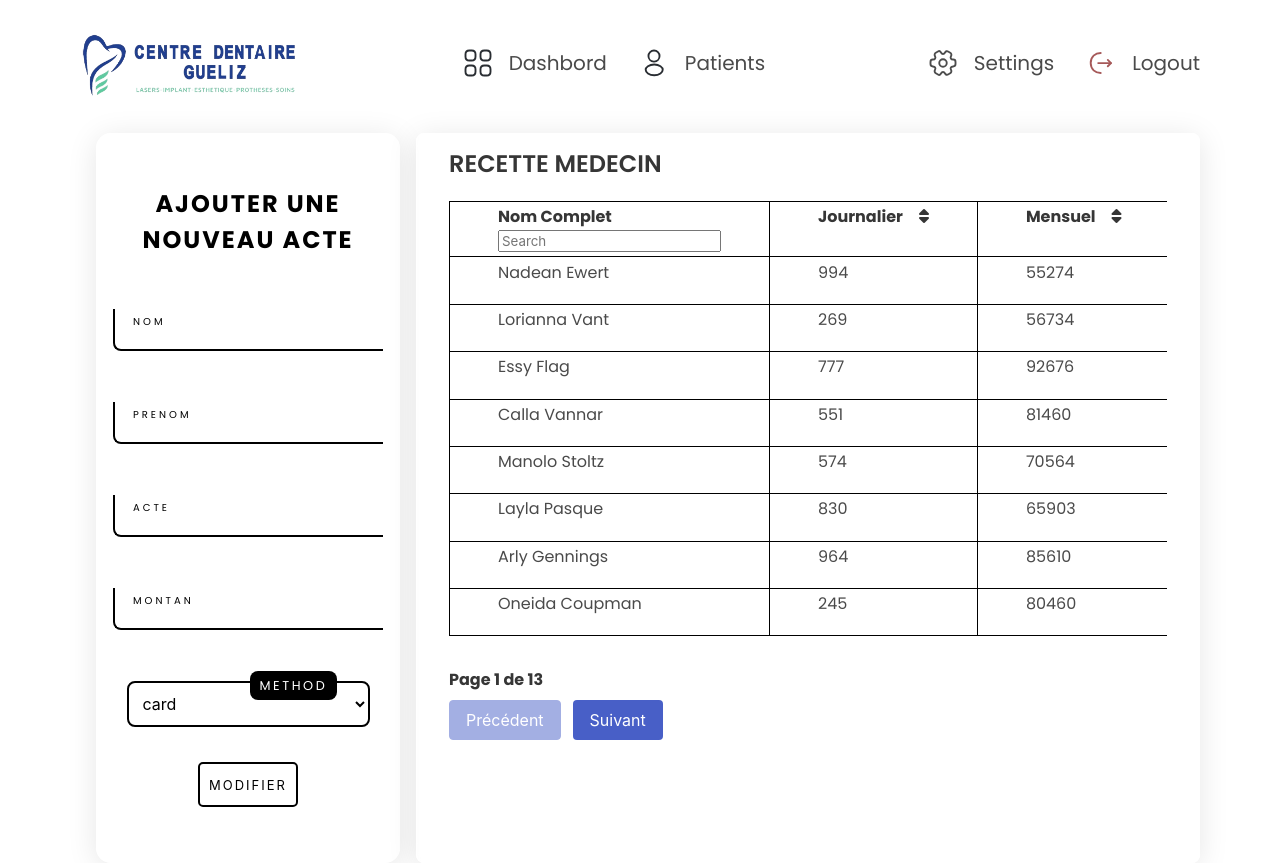
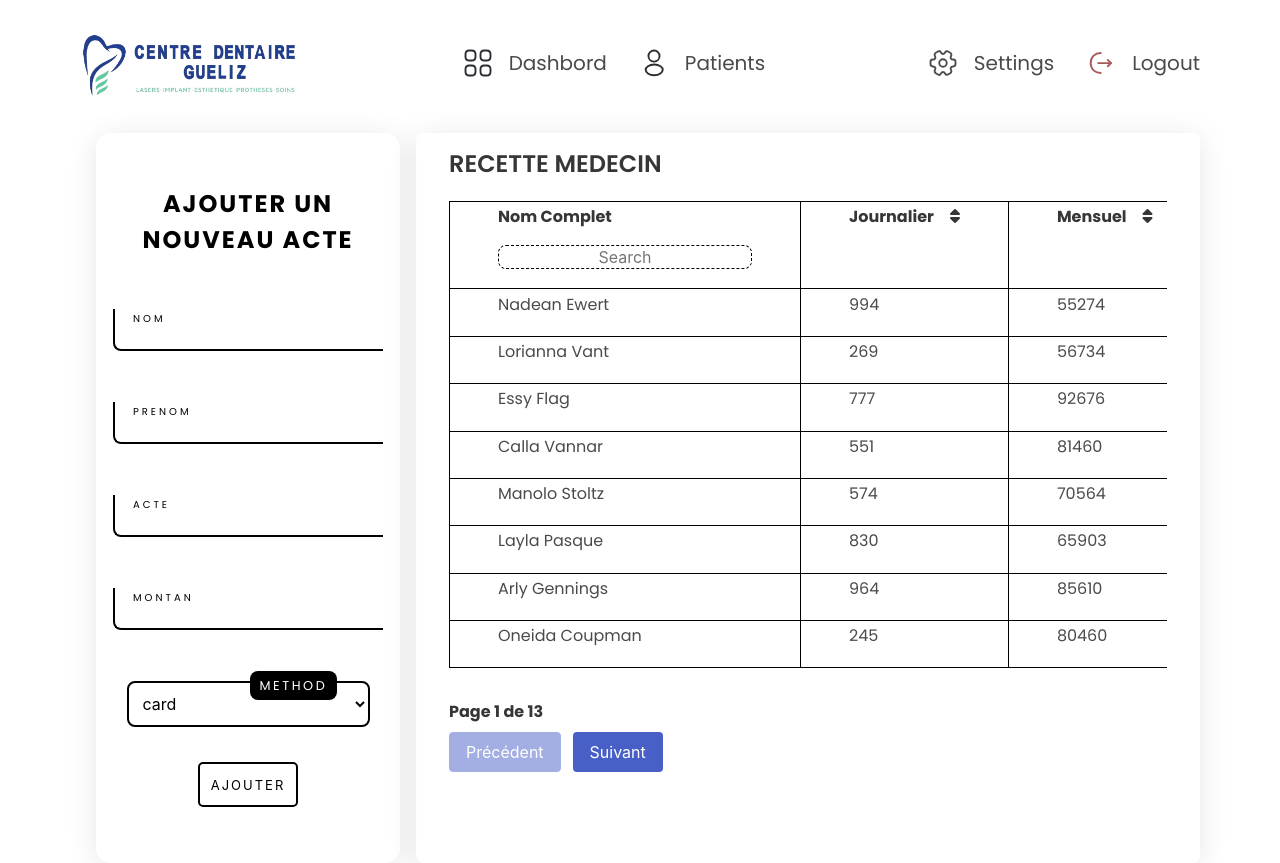
Before and after one commit to DevHolako/CDG, a React (Vite) app: page / in a window 1280 px wide. Both pictures are taken after a click on the button "login". Built offline with nearby package versions, Linux system fonts and the light colour scheme.

Commit message:
custom PatientCard

```diff
--- a/package.json
+++ b/package.json
@@ -9,16 +9,11 @@
     "preview": "vite preview"
   },
   "dependencies": {
-    "@emotion/react": "^11.10.6",
-    "@emotion/styled": "^11.10.6",
-    "@mui/icons-material": "^5.11.11",
-    "@mui/material": "^5.11.13",
     "bulma": "^0.9.4",
     "jotai": "^2.0.3",
     "material-react-table": "^1.8.5",
     "react": "^18.2.0",
     "react-dom": "^18.2.0",
-    "react-highlight-words": "^0.20.0",
     "react-router-dom": "^6.8.2",
     "react-table": "^7.8.0"
   },
--- a/src/Routes/Route.jsx
+++ b/src/Routes/Route.jsx
@@ -3,6 +3,7 @@ import Settings from "../components/Settings";
 import Layout from "../layout/Layout";
 import Login from "../pages/Login/Login";
 import Dashbord from "../pages/Receptionist/Dashbord";
+import Modifier, { GetPatient } from "../pages/Receptionist/Modifier";
 import Patients from "../pages/Receptionist/Patients";
 
 export const router = createBrowserRouter([
@@ -26,6 +27,11 @@ export const router = createBrowserRouter([
         path: "setting",
         element: <Settings />,
       },
+      {
+        path: "edit/:id",
+        element: <Modifier />,
+        loader: GetPatient,
+      },
     ],
   },
 ]);
--- a/src/components/CustomTable.jsx
+++ b/src/components/CustomTable.jsx
@@ -4,6 +4,7 @@ import { Link } from "react-router-dom";
 import "../styles/tables.css";
 
 import { useTable, useSortBy, useFilters, usePagination } from "react-table";
+
 import { ColFilter } from "./InputFilter";
 
 function CustomTable({
@@ -48,14 +49,11 @@ function CustomTable({
     <div className="medecin-table">
       <table className="is-table" {...getTableProps()}>
         <thead className="tbl-header">
-          {headerGroups.map((headerGroup, index) => (
-            <tr key={index} {...headerGroup.getHeaderGroupProps()}>
-              {headerGroup.headers.map((column, index) => (
+          {headerGroups.map((headerGroup) => (
+            <tr {...headerGroup.getHeaderGroupProps()}>
+              {headerGroup.headers.map((column) => (
                 <>
-                  <th
-                    key={index}
-                    {...column.getHeaderProps(column.getSortByToggleProps())}
-                  >
+                  <th {...column.getHeaderProps(column.getSortByToggleProps())}>
                     <div className="tab-name">
                       {column.render("Header")}
                       <span>
@@ -72,12 +70,12 @@ function CustomTable({
               ))}
               {isPatient && (
                 <>
-                  <th colSpan="1" role="columnheader">
+                  <th colSpan={1} role="columnheader">
                     <div className="tab-headers">
                       <div className="label tab-name"> Consultation</div>
                     </div>
                   </th>
-                  <th colSpan="1" role="columnheader">
+                  <th colSpan={1} role="columnheader">
                     <div className="tab-headers">
                       <div className="label tab-name"> Suppression</div>
                     </div>
@@ -85,7 +83,7 @@ function CustomTable({
                 </>
               )}
               {isMedecin && (
-                <th colSpan="1" role="columnheader">
+                <th colSpan={1} role="columnheader">
                   <div className="tab-headers">
                     <div className="label tab-name">Détail</div>
                   </div>
@@ -100,11 +98,9 @@ function CustomTable({
             const id = row.values.id;
             return (
               <tr {...row.getRowProps()}>
-                {row.cells.map((cell, index) => {
+                {row.cells.map((cell) => {
                   return (
-                    <td key={index} {...cell.getCellProps()}>
-                      {cell.render("Cell")}
-                    </td>
+                    <td {...cell.getCellProps()}>{cell.render("Cell")}</td>
                   );
                 })}
                 {isMedecin && (
@@ -122,7 +118,7 @@ function CustomTable({
                     <td>
                       <Link
                         className="button is-info"
-                        to={`/receptionist/edit/${id}`}
+                        to={`/réceptionniste/edit/${id}`}
                       >
                         modifier
                       </Link>
--- a/src/components/InputFilter.jsx
+++ b/src/components/InputFilter.jsx
@@ -4,6 +4,7 @@ export function ColFilter({ column }) {
   const { filterValue, setFilter } = column;
   return (
     <input
+      className="inputFilter"
       type="text"
       value={filterValue || ""}
       placeholder="Search"
--- a/src/components/PatientCard.jsx
+++ /dev/null
@@ -1,61 +0,0 @@
-import React, { useEffect, useState } from "react";
-
-function PatientCard({ method, target }) {
-  const [patient, setPatient] = useState({
-    id: "",
-    nom: "",
-    prenom: "",
-    acte: "",
-    montant: "",
-  });
-  useEffect(() => {
-    if (target) {
-      setPatient(target);
-    }
-  }, [target]);
-  return (
-    <>
-      <div class="container">
-        <div class="custom_card shadow">
-          <h2 class="card_title">
-            {method == "ajouter" ? "Ajouter une nouveau acte" : ""}
-          </h2>
-
-          <div class="inputBox">
-            <input type="text" required="required" />
-            <span class="user">Nom</span>
-          </div>
-          <div class="inputBox">
-            <input type="text" required="required" />
-            <span class="user">Prenom</span>
-          </div>
-
-          <div class="inputBox">
-            <input type="text" required="required" />
-            <span>Acte</span>
-          </div>
-
-          <div class="inputBox">
-            <input type="text" required="required" />
-            <span>Montan</span>
-          </div>
-
-          <div class="inputBox">
-            <select>
-              <optgroup label="Method">
-                <option value="">card</option>
-                <option value="">chéque</option>
-                <option value="">espace</option>
-              </optgroup>
-            </select>
-            <span>method</span>
-          </div>
-
-          <button class="enter">Modifier</button>
-        </div>
-      </div>
-    </>
-  );
-}
-
-export default PatientCard;
--- /dev/null
+++ b/src/components/PatientCard.tsx
@@ -0,0 +1,116 @@
+import React, { useState } from "react";
+const PAYMENT_METHODS = ["card", "chéque", "espece"];
+interface Patient {
+  id: number;
+  nom: string;
+  prenom: string;
+  acte: string;
+  montant?: number;
+  method: string;
+}
+
+interface PatientCardProps {
+  targetPatient?: Patient;
+  method: "Modifier" | "ajouter";
+}
+
+
+const PatientCard: React.FC<PatientCardProps> = ({ targetPatient, method }) => {
+  const [patient, setPatient] =useState<Patient >( targetPatient || {
+    id: 0,
+    nom: "",
+    prenom: "",
+    acte: "",
+    montant: undefined,
+    method: '',
+  });
+
+  const Title =
+    method === "ajouter" ? "Ajouter un nouveau acte" : "Modifier Acte";
+
+
+  const handleSubmit = () => {
+    console.log(patient);
+  };
+
+  return (
+    <>
+      <div className="container">
+        <div className="custom_card shadow">
+          <h2 className="card_title">{Title}</h2>
+
+          <div className="inputBox">
+            <input
+              type="text"
+              required
+              value={ patient.nom}
+              onChange={(e) => {
+                setPatient({ ...patient, nom: e.target.value });
+              }}
+            />
+            <span className="user">Nom</span>
+          </div>
+          <div className="inputBox">
+            <input
+              type="text"
+              required
+             value={patient.prenom}
+              onChange={(e) => {
+                setPatient({ ...patient, prenom: e.target.value });
+              }}
+            />
+            <span className="user">Prenom</span>
+          </div>
+
+          <div className="inputBox">
+            <input
+              type="text"
+              required
+               value={patient.acte}
+              onChange={(e) => {
+                setPatient({ ...patient, acte: e.target.value });
+              }}
+            />
+            <span>Acte</span>
+          </div>
+
+          <div className="inputBox">
+            <input
+              type="number"
+              required
+               value={patient.montant}
+              onChange={(e) => {
+                setPatient({ ...patient, montant: +(e.target.value) });
+              }}
+            />
+            <span>Montan</span>
+          </div>
+
+          <div className="inputBox">
+            <select
+            required
+               value={patient.method}
+              onChange={(e) =>
+                setPatient({ ...patient, method: e.target.value })
+              }
+            >
+              <optgroup label="Méthodes de payement">
+                {PAYMENT_METHODS.map((method) => (
+                  <option key={method} value={method}>
+                    {method}
+                  </option>
+                ))}
+              </optgroup>
+            </select>
+            <span>method</span>
+          </div>
+          <button className="enter" onClick={handleSubmit}>
+            {method == "ajouter" ? "Ajouter" : "Modifier" ? "Modifier" : ""}
+          </button>
+        </div>
+      </div>
+    </>
+  );
+};
+
+export default PatientCard;
--- a/src/pages/Login/styles/login.css
+++ b/src/pages/Login/styles/login.css
@@ -2,11 +2,17 @@
 .main-login {
     padding: 2.8rem;
     display: flex;
+    flex-direction: column-reverse;
     align-items: center;
     justify-content: space-evenly;
     height: 100dvh;
 }
 
 
+/* //-------------------// */
 
-/* //---------small----------// */
+@media screen and (min-width:768px) {
+    .main-login {
+        flex-direction: row;
+    }
+}
--- /dev/null
+++ b/src/pages/Receptionist/Modifier.tsx
@@ -0,0 +1,41 @@
+import React, { useEffect, useState } from "react";
+import { useLoaderData, useParams } from "react-router-dom";
+import PatientCard from "../../components/PatientCard";
+import data from "../../Data/data.json";
+
+type Patient = {
+  id: number,
+  nom: string,
+  prenom: string,
+  acte: string,
+  montant: number,
+  method: string,
+}
+
+export const GetPatient = ({ params }): Patient => {
+  const target = data.find((obj) => params.id == obj.id);
+  if (target) {
+    return target;
+  } else {
+    return {
+      id: 0,
+      nom: "",
+      prenom: "",
+      acte: "",
+      method: "",
+      montant: 0,
+    };
+  }
+};
+function Modifier() {
+  const patient = useLoaderData() as Patient;
+  return (
+    <div className="edit-containre">
+      <section className="dashbord-item  ">
+        <PatientCard method={"Modifier"}  targetPatient={patient} />
+      </section>
+    </div>
+  );
+}
+
+export default Modifier;
--- a/src/styles/main.css
+++ b/src/styles/main.css
@@ -59,6 +59,8 @@ a {
 }
 
 
+
+
 /* custom card css  */
 .card_title {
     color: #000;
@@ -90,8 +92,7 @@ a {
 }
 
 .inputBox input,
-.inputBox select,
-.inputBox textarea {
+.inputBox select {
     width: 100%;
     padding: 10px;
     outline: none;
@@ -109,7 +110,7 @@ a {
     margin-top: 5px;
     position: absolute;
     left: 0;
-    transform: translateY(-10px);
+    transform: translateY(-13px);
     margin-left: 10px;
     padding: 10px;
     pointer-events: none;
@@ -122,8 +123,6 @@ a {
 }
 
 .inputBox input:valid~span,
-.inputBox textarea:valid~span,
-.inputBox textarea:focus~span,
 .inputBox select:valid~span,
 .inputBox select:focus~span,
 .inputBox input:focus~span {
@@ -140,12 +139,12 @@ a {
 .inputBox input:valid,
 .inputBox input:focus,
 .inputBox select:valid,
-.inputBox select:focus,
-.inputBox textarea:valid,
-.inputBox textarea:focus {
+.inputBox select:focus {
     border: 2px solid #000;
     border-radius: 8px;
 }
+
+
 
 .enter {
     height: 45px;
--- a/src/styles/tables.css
+++ b/src/styles/tables.css
@@ -23,4 +23,19 @@
     overflow: scroll;
 }
 
+
+.inputFilter {
+    outline: none;
+    margin: 1em 0;
+    text-align: center;
+    border: none;
+    color: #000;
+    font-size: 1em;
+    background: transparent;
+    border: 1px dashed #000;
+    transition: 0.1s;
+    border-radius: 8px;
+
+}
+
 /* Medecin table */
```
Also changed, not shown: src/pages/Receptionist/Edit_Acte.jsx (deleted, +0 -25 lines), src/pages/Receptionist/styles/editacte.css (deleted, +0 -7 lines), 1 other file (tests, documents, lock files or other folders).
